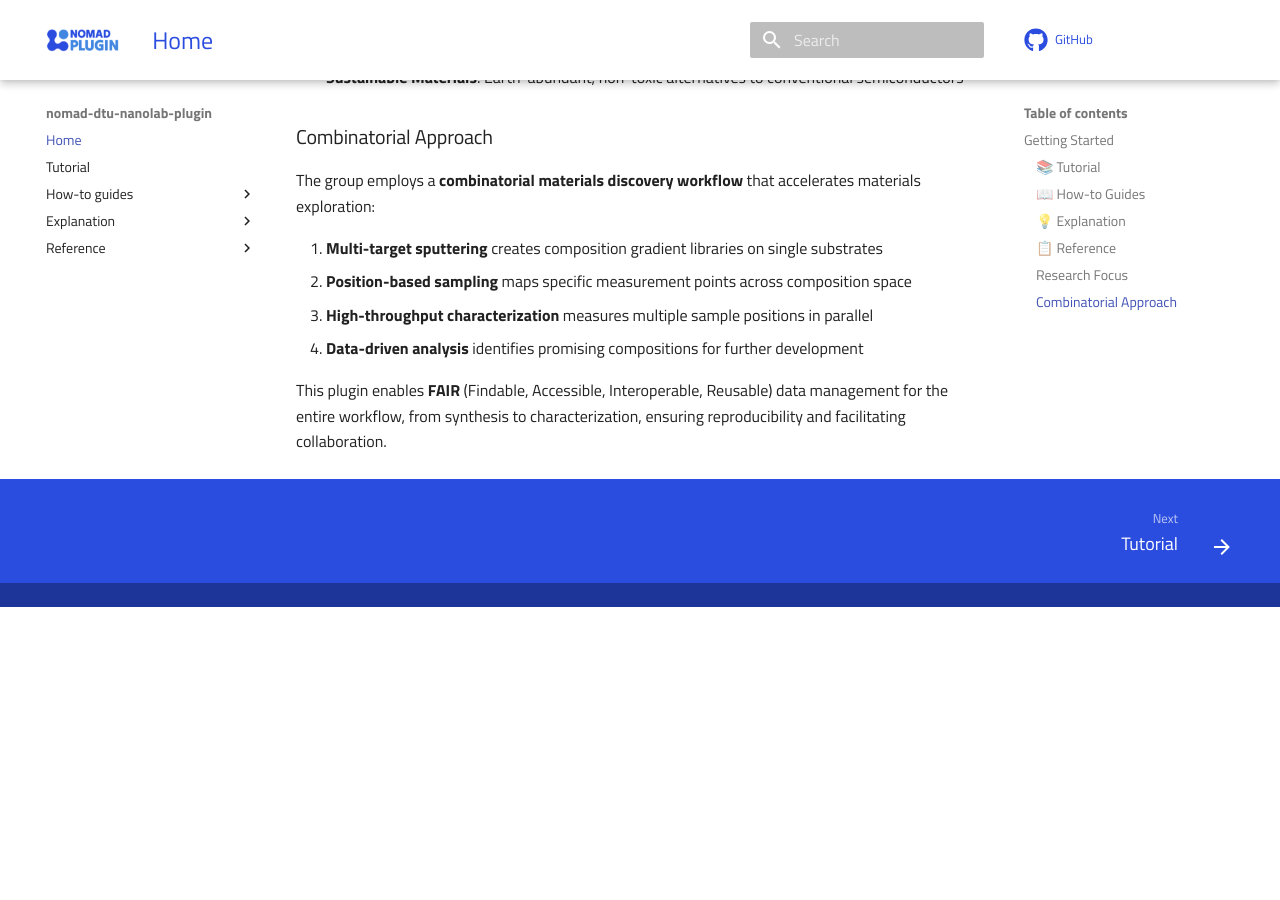
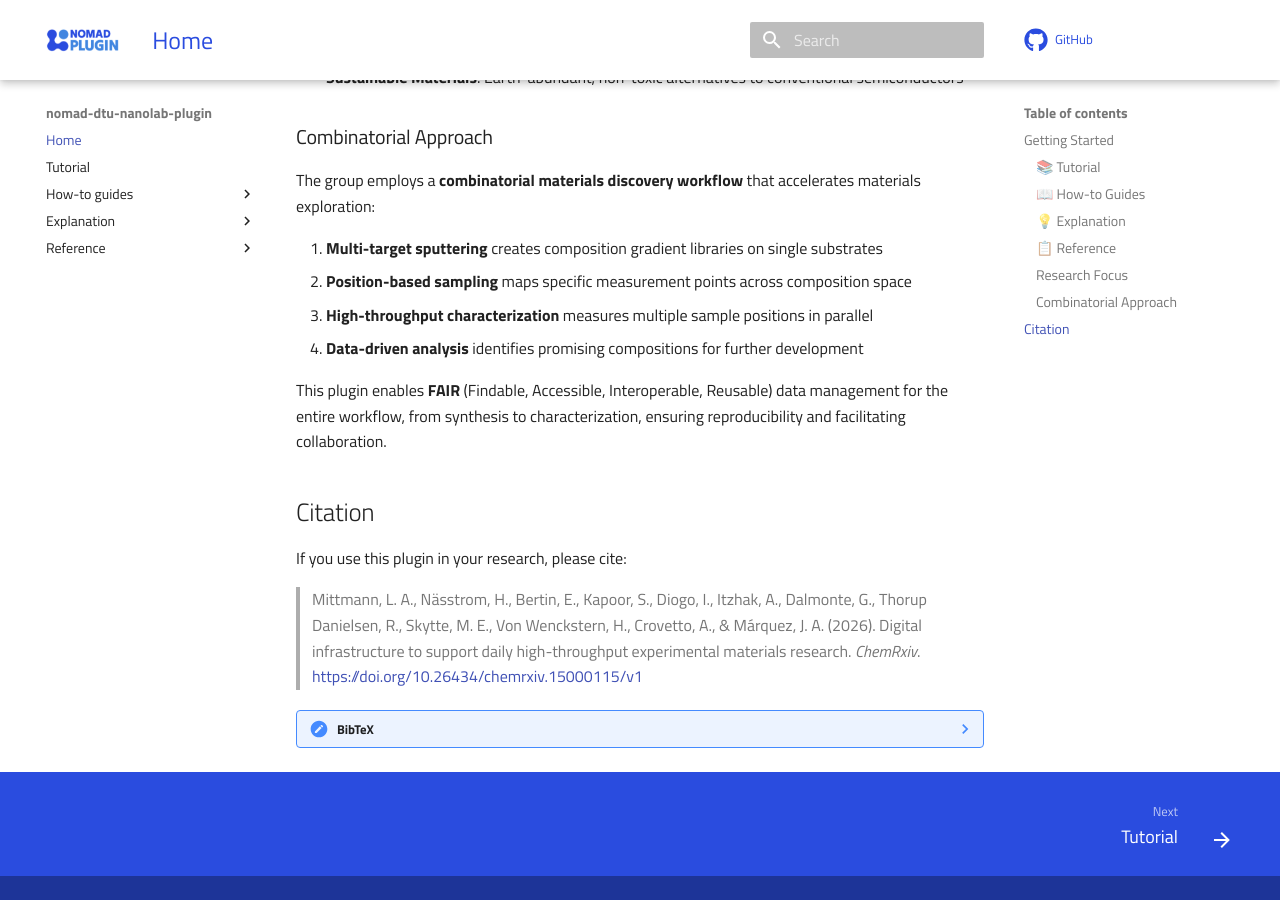
Before and after one commit to DTU-Nanolab-materials-discovery/nomad-dtu-nanolab-plugin, an MkDocs documentation site: the page built from docs/index.md, in a window 1280 px wide and 900 px high, scrolled down 1820 px. Built offline with MkDocs 1.6.1 and Material for MkDocs 9.7.7, drawn with Linux system fonts in a browser that asks for light colours; comment, search, counter and statistics services are not loaded; before the commit the page ends 2427 px from its top, so only the background shows below that.

Commit message:
docs: add paper citation (Mittmann et al. 2026, ChemRxiv)
- Fix paper button URL in docs/index.md (was placeholder '#')
- Add Citation section with inline reference and BibTeX to docs/index.md
- Add Related Publication section to docs/explanation/index.md
- Expand README citation section with paper reference and BibTeX block

Paper: https://doi.org/10.26434/chemrxiv.15000115/v1

````diff
--- a/docs/index.md
+++ b/docs/index.md
@@ -3,7 +3,7 @@
 This plugin powers the data management infrastructure for the **Materials Discovery group** at the [DTU Nanolab](https://www.dtu.dk/english/about/organization/institutter/energy/research/labs/nanolab), led by [Andrea Crovetto](https://orbit.dtu.dk/en/persons/andrea-crovetto). The group specializes in high-throughput combinatorial synthesis and characterization of thin-film materials for sustainable energy applications.
 
 <div markdown="block" class="action-buttons">
-  <a href="#" class="md-button md-button--primary action-button">📄 Paper</a>
+  <a href="https://chemrxiv.org/doi/full/10.26434/chemrxiv.15000115/v1" class="md-button md-button--primary action-button" target="_blank" rel="noopener">📄 Paper</a>
   <a href="http://nomad.nanolab.dtu.dk/nomad-oasis/gui/" class="md-button md-button--primary action-button">🔍 NOMAD Oasis</a>
   <a href="https://github.com/DTU-Nanolab-materials-discovery/nomad-dtu-nanolab-plugin" class="md-button action-button"><svg xmlns="http://www.w3.org/2000/svg" viewBox="0 0 16 16" width="14" height="14"><path fill="currentColor" d="M8 0C3.58 0 0 3.58 0 8c0 3.54 2.29 6.53 5.47 7.59.4.07.55-.17.55-.38 0-.19-.01-.82-.01-1.49-2.01.37-2.53-.49-2.69-.94-.09-.23-.48-.94-.82-1.13-.28-.15-.68-.52-.01-.53.63-.01 1.08.58 1.23.82.72 1.21 1.87.87 2.33.66.07-.52.28-.87.51-1.07-1.78-.2-3.64-.89-3.64-3.95 0-.87.31-1.59.82-2.15-.08-.2-.36-1.02.08-2.12 0 0 .67-.21 2.2.82.64-.18 1.32-.27 2-.27.68 0 1.36.09 2 .27 1.53-1.04 2.2-.82 2.2-.82.44 1.1.16 1.92.08 2.12.51.56.82 1.27.82 2.15 0 3.07-1.87 3.75-3.65 3.95.29.25.54.73.54 1.48 0 1.07-.01 1.93-.01 2.2 0 .21.15.46.55.38A8.013 8.013 0 0016 8c0-4.42-3.58-8-8-8z"></path></svg> Plugin Repository</a>
 </div>
@@ -98,3 +98,23 @@ The group employs a **combinatorial materials discovery workflow** that accelera
 4. **Data-driven analysis** identifies promising compositions for further development
 
 This plugin enables **FAIR** (Findable, Accessible, Interoperable, Reusable) data management for the entire workflow, from synthesis to characterization, ensuring reproducibility and facilitating collaboration.
+
+## Citation
+
+If you use this plugin in your research, please cite:
+
+> Mittmann, L. A., Nässtrom, H., Bertin, E., Kapoor, S., Diogo, I., Itzhak, A., Dalmonte, G., Thorup Danielsen, R., Skytte, M. E., Von Wenckstern, H., Crovetto, A., & Márquez, J. A. (2026). Digital infrastructure to support daily high-throughput experimental materials research. *ChemRxiv*. [https://doi.org/10.26434/chemrxiv.15000115/v1](https://doi.org/10.26434/chemrxiv.15000115/v1){:target="_blank" rel="noopener"}
+
+??? note "BibTeX"
+    ```bibtex
+    @article{mittmann_digital_nodate,
+      title   = {Digital infrastructure to support daily high-throughput experimental materials research},
+      author  = {Mittmann, Lena A and N{\"a}sstr{\"o}m, Hampus and Bertin, Eug{\`e}ne and Kapoor, Sarthak and Diogo, In{\^e}s and Itzhak, Anat and Dalmonte, Giulia and {Thorup Danielsen}, Rasmus and Skytte, Malthe E. and Von Wenckstern, Holger and Crovetto, Andrea and M{\'a}rquez, Jos{\'e} A},
+      journal = {ChemRxiv},
+      year    = {2026},
+      volume  = {2026},
+      number  = {0216},
+      doi     = {10.26434/chemrxiv.15000115/v1},
+      url     = {https://chemrxiv.org/doi/full/10.26434/chemrxiv.15000115/v1},
+    }
+    ```
````
Also changed, not shown: README.md (+23 -1 lines), docs/explanation/index.md (+6 -0 lines).
